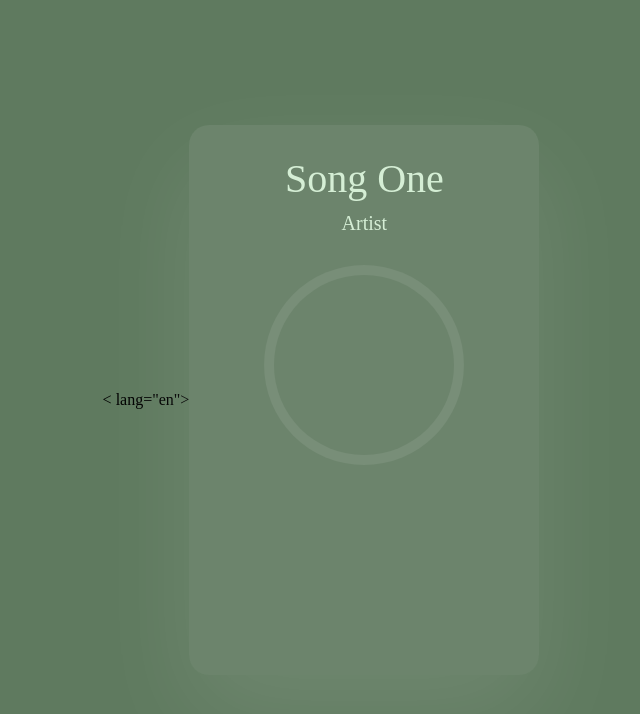
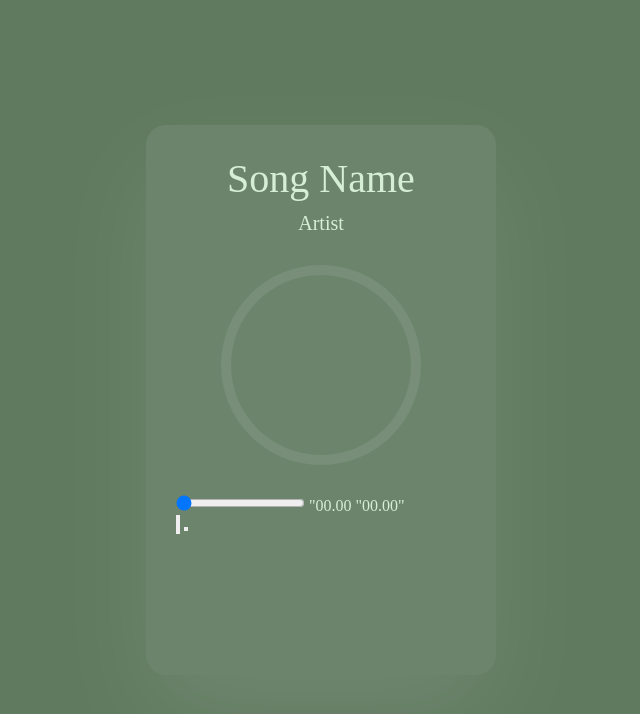
Before and after one commit to noahtes/Desktop-music-app, a plain HTML site: page index.html in a window 1280 px wide. Shown: the whole page, without its empty margins (319-959 px from the left). Drawn offline with Linux system fonts and the light colour scheme.

Commit message:
added buttons

```diff
--- a/index.html
+++ b/index.html
@@ -1,5 +1,5 @@
 <!DOCTYPE html>
-< lang="en">
+ <lang="en">
 <head>
     <meta charset="UTF-8">
     <meta name="viewport" content="width=device-width, initial-scale=1.0">
@@ -8,11 +8,24 @@
 </head>
 <body>
 
+    <audio src="" id="audio"></audio>
+
     <div class="music-player">
-        <h1 class="music-name">song one</h1>
+        <h1 class="music-name">song name</h1>
         <p class="artist-name">artist</p>
 
         <div class="disk"></div>
+
+        <div class="song-slider">
+            <input type="range"  value="0"  class="seek-bar">
+            <span class="current-time">"00.00</span>
+            <span class="song-duration">"00.00"</span>
+        </div>
+
+        <div class="controls">
+            <button class="fowrd-button"><img src="" alt=""></button>
+            <button class="play-button" class="pause-button" ></button>
+        </div>
     </div>
 <script src="index.js"></script>
 </body>
--- a/index.js
+++ b/index.js
@@ -0,0 +1,6 @@
+let currentMusic = 0;
+
+
+const music = document.querySelector('#audio');
+const seekBar = document.querySelector('.seek-bar');
+const songName = document.querySelector('music-name');
```
